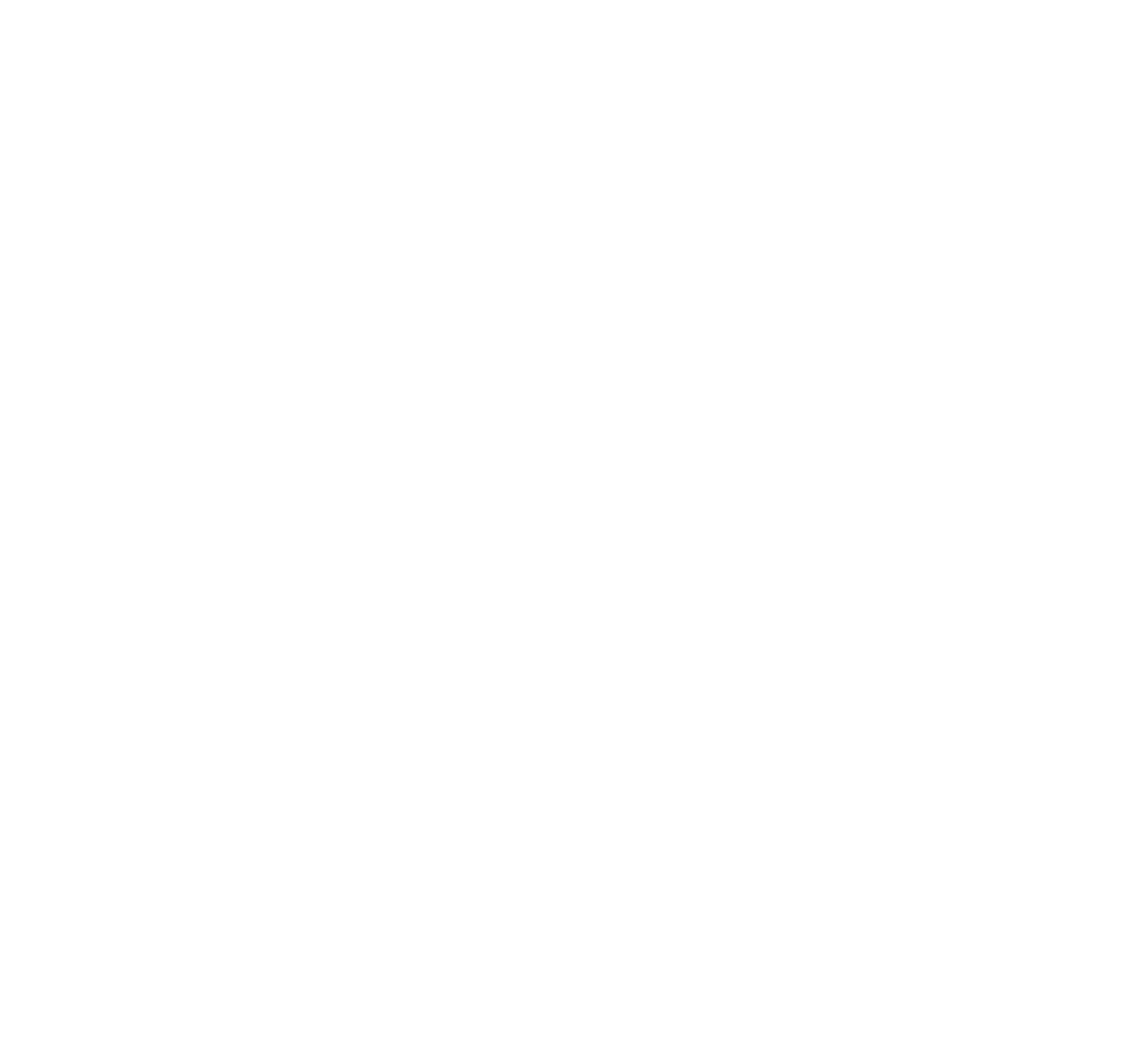
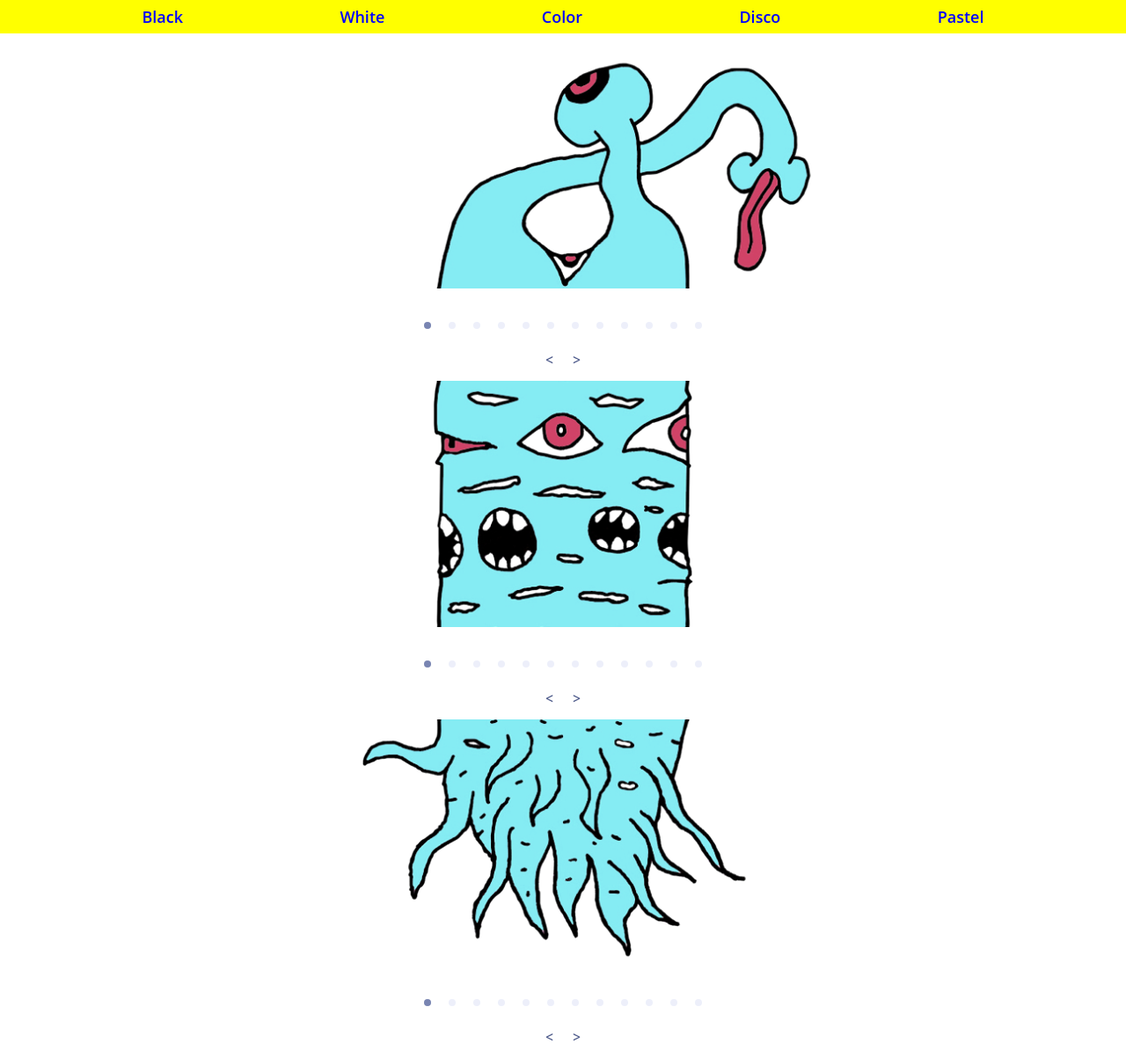
Before and after one commit to zoltanalmodo/ddisco-003, a React (Create React App) app: page /pastel in a window 1280 px wide. Shown: the whole page at 88% size. Before the commit the page ends 800 px from the top, so only its background shows below. Built offline with nearby package versions, Linux system fonts and the light colour scheme.

Commit message:
pastel button toggle added

```diff
--- a/src/App.js
+++ b/src/App.js
@@ -8,6 +8,7 @@ import { Black } from './components/Black';
 import { Start } from './components/Start';
 import { White } from './components/White';
 import { Color } from './components/Color';
+import { Pastel } from './components/Pastel';
 
 import { GlobalProvider } from './context/GlobalState';
 
@@ -23,6 +24,7 @@ function App() {
           <Route path='/black' component={Black} />
           <Route path='/white' component={White} />
           <Route path='/color' component={Color} />
+          <Route path='/pastel' component={Pastel} />
       </Router>
 
     </GlobalProvider>
--- a/src/components/Navigation.js
+++ b/src/components/Navigation.js
@@ -16,7 +16,7 @@ function Navigation() {
     setActiveButtonWhite,
     setActiveButtonColor,
     setActiveButtonDisco,
-    setActiveButtonPastel,
+    setIsPastel,
 
   } = useContext(GlobalContext);
 
@@ -42,10 +42,8 @@ function Navigation() {
   }
 
   const activeBackgroundPastel = () => {
-    return(
-      globalState.activeButton === 'pastel' ? 'pink' : ''
-    )
-  }
+    return globalState.isPastel === 'true' ? 'pink' : 'yellow';
+  };
 
   return (
 
@@ -88,8 +86,8 @@ function Navigation() {
               <Link to='/pastel'>
                 <div className='nav_links_li'>
                   <button
-                    onClick={setActiveButtonPastel}
-                    style={{ backgroundColor: (`${activeBackgroundPastel()}`) }}>Pastel
+                    onClick={setIsPastel}
+                    style={{ backgroundColor: activeBackgroundPastel() }}>Pastel
                   </button>
                 </div>
               </Link>
--- a/src/components/Pastel.js
+++ b/src/components/Pastel.js
@@ -1,208 +1,395 @@
 import React, { useContext } from 'react'
 import AliceCarousel from 'react-alice-carousel'
 import 'react-alice-carousel/lib/alice-carousel.css'
-import Navigation from './Navigation';
-
+import Navigation from './Navigation'
 import { GlobalContext } from '../context/GlobalState'
 
-import ddisco_b_001_1 from '../images/b/ddisco_b_001_1.jpg';
-import ddisco_b_001_2 from '../images/b/ddisco_b_001_2.jpg';
-import ddisco_b_001_3 from '../images/b/ddisco_b_001_3.jpg';
-import ddisco_b_002_1 from '../images/b/ddisco_b_002_1.jpg';
-import ddisco_b_002_2 from '../images/b/ddisco_b_002_2.jpg';
-import ddisco_b_002_3 from '../images/b/ddisco_b_002_3.jpg';
-import ddisco_b_003_1 from '../images/b/ddisco_b_003_1.jpg';
-import ddisco_b_003_2 from '../images/b/ddisco_b_003_2.jpg';
-import ddisco_b_003_3 from '../images/b/ddisco_b_003_3.jpg';
-import ddisco_b_004_1 from '../images/b/ddisco_b_004_1.jpg';
-import ddisco_b_004_2 from '../images/b/ddisco_b_004_2.jpg';
-import ddisco_b_004_3 from '../images/b/ddisco_b_004_3.jpg';
-import ddisco_b_005_1 from '../images/b/ddisco_b_005_1.jpg';
-import ddisco_b_005_2 from '../images/b/ddisco_b_005_2.jpg';
-import ddisco_b_005_3 from '../images/b/ddisco_b_005_3.jpg';
-import ddisco_b_006_1 from '../images/b/ddisco_b_006_1.jpg';
-import ddisco_b_006_2 from '../images/b/ddisco_b_006_2.jpg';
-import ddisco_b_006_3 from '../images/b/ddisco_b_006_3.jpg';
-import ddisco_b_007_1 from '../images/b/ddisco_b_007_1.jpg';
-import ddisco_b_007_2 from '../images/b/ddisco_b_007_2.jpg';
-import ddisco_b_007_3 from '../images/b/ddisco_b_007_3.jpg';
-import ddisco_b_008_1 from '../images/b/ddisco_b_008_1.jpg';
-import ddisco_b_008_2 from '../images/b/ddisco_b_008_2.jpg';
-import ddisco_b_008_3 from '../images/b/ddisco_b_008_3.jpg';
-import ddisco_b_009_1 from '../images/b/ddisco_b_009_1.jpg';
-import ddisco_b_009_2 from '../images/b/ddisco_b_009_2.jpg';
-import ddisco_b_009_3 from '../images/b/ddisco_b_009_3.jpg';
-import ddisco_b_010_1 from '../images/b/ddisco_b_010_1.jpg';
-import ddisco_b_010_2 from '../images/b/ddisco_b_010_2.jpg';
-import ddisco_b_010_3 from '../images/b/ddisco_b_010_3.jpg';
-import ddisco_b_011_1 from '../images/b/ddisco_b_011_1.jpg';
-import ddisco_b_011_2 from '../images/b/ddisco_b_011_2.jpg';
-import ddisco_b_011_3 from '../images/b/ddisco_b_011_3.jpg';
-import ddisco_b_012_1 from '../images/b/ddisco_b_012_1.jpg';
-import ddisco_b_012_2 from '../images/b/ddisco_b_012_2.jpg';
-import ddisco_b_012_3 from '../images/b/ddisco_b_012_3.jpg';
+import ddisco_c_001_1 from '../images/c/ddisco_c_001_1.jpg';
+import ddisco_c_001_2 from '../images/c/ddisco_c_001_2.jpg';
+import ddisco_c_001_3 from '../images/c/ddisco_c_001_3.jpg';
+import ddisco_c_002_1 from '../images/c/ddisco_c_002_1.jpg';
+import ddisco_c_002_2 from '../images/c/ddisco_c_002_2.jpg';
+import ddisco_c_002_3 from '../images/c/ddisco_c_002_3.jpg';
+import ddisco_c_003_1 from '../images/c/ddisco_c_003_1.jpg';
+import ddisco_c_003_2 from '../images/c/ddisco_c_003_2.jpg';
+import ddisco_c_003_3 from '../images/c/ddisco_c_003_3.jpg';
+import ddisco_c_004_1 from '../images/c/ddisco_c_004_1.jpg';
+import ddisco_c_004_2 from '../images/c/ddisco_c_004_2.jpg';
+import ddisco_c_004_3 from '../images/c/ddisco_c_004_3.jpg';
+import ddisco_c_005_1 from '../images/c/ddisco_c_005_1.jpg';
+import ddisco_c_005_2 from '../images/c/ddisco_c_005_2.jpg';
+import ddisco_c_005_3 from '../images/c/ddisco_c_005_3.jpg';
+import ddisco_c_006_1 from '../images/c/ddisco_c_006_1.jpg';
+import ddisco_c_006_2 from '../images/c/ddisco_c_006_2.jpg';
+import ddisco_c_006_3 from '../images/c/ddisco_c_006_3.jpg';
+import ddisco_c_007_1 from '../images/c/ddisco_c_007_1.jpg';
+import ddisco_c_007_2 from '../images/c/ddisco_c_007_2.jpg';
+import ddisco_c_007_3 from '../images/c/ddisco_c_007_3.jpg';
+import ddisco_c_008_1 from '../images/c/ddisco_c_008_1.jpg';
+import ddisco_c_008_2 from '../images/c/ddisco_c_008_2.jpg';
+import ddisco_c_008_3 from '../images/c/ddisco_c_008_3.jpg';
+import ddisco_c_009_1 from '../images/c/ddisco_c_009_1.jpg';
+import ddisco_c_009_2 from '../images/c/ddisco_c_009_2.jpg';
+import ddisco_c_009_3 from '../images/c/ddisco_c_009_3.jpg';
+import ddisco_c_010_1 from '../images/c/ddisco_c_010_1.jpg';
+import ddisco_c_010_2 from '../images/c/ddisco_c_010_2.jpg';
+import ddisco_c_010_3 from '../images/c/ddisco_c_010_3.jpg';
+import ddisco_c_011_1 from '../images/c/ddisco_c_011_1.jpg';
+import ddisco_c_011_2 from '../images/c/ddisco_c_011_2.jpg';
+import ddisco_c_011_3 from '../images/c/ddisco_c_011_3.jpg';
+import ddisco_c_012_1 from '../images/c/ddisco_c_012_1.jpg';
+import ddisco_c_012_2 from '../images/c/ddisco_c_012_2.jpg';
+import ddisco_c_012_3 from '../images/c/ddisco_c_012_3.jpg';
 
-let galleryItems_001 = [
-  <img alt='b_001_1' src={ddisco_b_001_1} className="CarouselSize" />,
-  <img alt='b_002_1' src={ddisco_b_002_1} className="CarouselSize" />,
-  <img alt='b_003_1' src={ddisco_b_003_1} className="CarouselSize" />,
-  <img alt='b_004_1' src={ddisco_b_004_1} className="CarouselSize" />,
-  <img alt='b_005_1' src={ddisco_b_005_1} className="CarouselSize" />,
-  <img alt='b_006_1' src={ddisco_b_006_1} className="CarouselSize" />,
-  <img alt='b_007_1' src={ddisco_b_007_1} className="CarouselSize" />,
-  <img alt='b_008_1' src={ddisco_b_008_1} className="CarouselSize" />,
-  <img alt='b_009_1' src={ddisco_b_009_1} className="CarouselSize" />,
-  <img alt='b_010_1' src={ddisco_b_010_1} className="CarouselSize" />,
-  <img alt='b_011_1' src={ddisco_b_011_1} className="CarouselSize" />,
-  <img alt='b_012_1' src={ddisco_b_012_1} className="CarouselSize" />
-]
+// galleryItems_001
 
-let galleryItems_002 = [
-  <img alt='b_001_2' src={ddisco_b_001_2} className="CarouselSize" />,
-  <img alt='b_002_2' src={ddisco_b_002_2} className="CarouselSize" />,
-  <img alt='b_003_2' src={ddisco_b_003_2} className="CarouselSize" />,
-  <img alt='b_004_2' src={ddisco_b_004_2} className="CarouselSize" />,
-  <img alt='b_005_2' src={ddisco_b_005_2} className="CarouselSize" />,
-  <img alt='b_006_2' src={ddisco_b_006_2} className="CarouselSize" />,
-  <img alt='b_007_2' src={ddisco_b_007_2} className="CarouselSize" />,
-  <img alt='b_008_2' src={ddisco_b_008_2} className="CarouselSize" />,
-  <img alt='b_009_2' src={ddisco_b_009_2} className="CarouselSize" />,
-  <img alt='b_010_2' src={ddisco_b_010_2} className="CarouselSize" />,
-  <img alt='b_011_2' src={ddisco_b_011_2} className="CarouselSize" />,
-  <img alt='b_012_2' src={ddisco_b_012_2} className="CarouselSize" />
-]
+let galleryItems_001_0 = [...Array(12)].map((element, index) => <img
+alt='c_001_1'
+src={ddisco_c_001_1}
+className="CarouselSize" />)
 
-let galleryItems_003 = [
-  <img alt='b_001_3' src={ddisco_b_001_3} className="CarouselSize" />,
-  <img alt='b_002_3' src={ddisco_b_002_3} className="CarouselSize" />,
-  <img alt='b_003_3' src={ddisco_b_003_3} className="CarouselSize" />,
-  <img alt='b_004_3' src={ddisco_b_004_3} className="CarouselSize" />,
-  <img alt='b_005_3' src={ddisco_b_005_3} className="CarouselSize" />,
-  <img alt='b_006_3' src={ddisco_b_006_3} className="CarouselSize" />,
-  <img alt='b_007_3' src={ddisco_b_007_3} className="CarouselSize" />,
-  <img alt='b_008_3' src={ddisco_b_008_3} className="CarouselSize" />,
-  <img alt='b_009_3' src={ddisco_b_009_3} className="CarouselSize" />,
-  <img alt='b_010_3' src={ddisco_b_010_3} className="CarouselSize" />,
-  <img alt='b_011_3' src={ddisco_b_011_3} className="CarouselSize" />,
-  <img alt='b_012_3' src={ddisco_b_012_3} className="CarouselSize" />
-]
+let galleryItems_001_1 = [...Array(12)].map((element, index) => <img
+alt='c_002_1'
+src={ddisco_c_002_1}
+className="CarouselSize" />)
 
+let galleryItems_001_2 = [...Array(12)].map((element, index) => <img
+alt='c_003_1'
+src={ddisco_c_003_1}
+className="CarouselSize" />)
+
+let galleryItems_001_3 = [...Array(12)].map((element, index) => <img
+alt='c_004_1'
+src={ddisco_c_004_1}
+className="CarouselSize" />)
+
+let galleryItems_001_4 = [...Array(12)].map((element, index) => <img
+alt='c_005_1'
+src={ddisco_c_005_1}
+className="CarouselSize" />)
+
+let galleryItems_001_5 = [...Array(12)].map((element, index) => <img
+alt='c_006_1'
+src={ddisco_c_006_1}
+className="CarouselSize" />)
+
+let galleryItems_001_6 = [...Array(12)].map((element, index) => <img
+alt='c_007_1'
+src={ddisco_c_007_1}
+className="CarouselSize" />)
+
+let galleryItems_001_7 = [...Array(12)].map((element, index) => <img
+alt='c_008_1'
+src={ddisco_c_008_1}
+className="CarouselSize" />)
+
+let galleryItems_001_8 = [...Array(12)].map((element, index) => <img
+alt='c_009_1'
+src={ddisco_c_009_1}
+className="CarouselSize" />)
+
+let galleryItems_001_9 = [...Array(12)].map((element, index) => <img
+alt='c_010_1'
+src={ddisco_c_010_1}
+className="CarouselSize" />)
+
+let galleryItems_001_10 = [...Array(12)].map((element, index) => <img
+alt='c_011_1'
+src={ddisco_c_011_1}
+className="CarouselSize" />)
+
+let galleryItems_001_11 = [...Array(12)].map((element, index) => <img
+alt='c_012_1'
+src={ddisco_c_012_1}
+className="CarouselSize" />)
+
+// galleryItems_002
+
+let galleryItems_002_0 = [...Array(12)].map((element, index) => <img
+alt='c_001_2'
+src={ddisco_c_001_2}
+className="CarouselSize" />)
+
+let galleryItems_002_1 = [...Array(12)].map((element, index) => <img
+alt='c_002_2'
+src={ddisco_c_002_2}
+className="CarouselSize" />)
+
+let galleryItems_002_2 = [...Array(12)].map((element, index) => <img
+alt='c_003_2'
+src={ddisco_c_003_2}
+className="CarouselSize" />)
+
+let galleryItems_002_3 = [...Array(12)].map((element, index) => <img
+alt='c_004_2'
+src={ddisco_c_004_2}
+className="CarouselSize" />)
+
+let galleryItems_002_4 = [...Array(12)].map((element, index) => <img
+alt='c_005_2'
+src={ddisco_c_005_2}
+className="CarouselSize" />)
+
+let galleryItems_002_5 = [...Array(12)].map((element, index) => <img
+alt='c_006_2'
+src={ddisco_c_006_2}
+className="CarouselSize" />)
+
+let galleryItems_002_6 = [...Array(12)].map((element, index) => <img
+alt='c_007_2'
+src={ddisco_c_007_2}
+className="CarouselSize" />)
+
+let galleryItems_002_7 = [...Array(12)].map((element, index) => <img
+alt='c_008_2'
+src={ddisco_c_008_2}
+className="CarouselSize" />)
+
+let galleryItems_002_8 = [...Array(12)].map((element, index) => <img
+alt='c_009_2'
+src={ddisco_c_009_2}
+className="CarouselSize" />)
+
+let galleryItems_002_9 = [...Array(12)].map((element, index) => <img
+alt='c_010_2'
+src={ddisco_c_010_2}
+className="CarouselSize" />)
+
+let galleryItems_002_10 = [...Array(12)].map((element, index) => <img
+alt='c_011_2'
+src={ddisco_c_011_2}
+className="CarouselSize" />)
+
+let galleryItems_002_11 = [...Array(12)].map((element, index) => <img
+alt='c_012_2'
+src={ddisco_c_012_2}
+className="CarouselSize" />)
+
+// galleryItems_003
+
+let galleryItems_003_0 = [...Array(12)].map((element, index) => <img
+alt='c_001_3'
+src={ddisco_c_001_3}
+className="CarouselSize" />)
+
+let galleryItems_003_1 = [...Array(12)].map((element, index) => <img
+alt='c_002_3'
+src={ddisco_c_002_3}
+className="CarouselSize" />)
+
+let galleryItems_003_2 = [...Array(12)].map((element, index) => <img
+alt='c_003_3'
+src={ddisco_c_003_3}
+className="CarouselSize" />)
+
+let galleryItems_003_3 = [...Array(12)].map((element, index) => <img
+alt='c_004_3'
+src={ddisco_c_004_3}
+className="CarouselSize" />)
+
+let galleryItems_003_4 = [...Array(12)].map((element, index) => <img
+alt='c_005_3'
+src={ddisco_c_005_3}
+className="CarouselSize" />)
+
+let galleryItems_003_5 = [...Array(12)].map((element, index) => <img
+alt='c_006_3'
+src={ddisco_c_006_3}
+className="CarouselSize" />)
+
+let galleryItems_003_6 = [...Array(12)].map((element, index) => <img
+alt='c_007_3'
+src={ddisco_c_007_3}
+className="CarouselSize" />)
+
+let galleryItems_003_7 = [...Array(12)].map((element, index) => <img
+alt='c_008_3'
+src={ddisco_c_008_3}
+className="CarouselSize" />)
+
+let galleryItems_003_8 = [...Array(12)].map((element, index) => <img
+alt='c_009_3'
+src={ddisco_c_009_3}
+className="CarouselSize" />)
+
+let galleryItems_003_9 = [...Array(12)].map((element, index) => <img
+alt='c_010_3'
+src={ddisco_c_010_3}
+className="CarouselSize" />)
+
+let galleryItems_003_10 = [...Array(12)].map((element, index) => <img
+alt='c_011_3'
+src={ddisco_c_011_3}
+className="CarouselSize" />)
+
+let galleryItems_003_11 = [...Array(12)].map((element, index) => <img
+alt='c_012_3'
+src={ddisco_c_012_3}
+className="CarouselSize" />)
 
 
 export const Pastel = () => {
 
-  const {
-    updateIndex_001,
-    updateIndex_002,
-    updateIndex_003 } = useContext(GlobalContext);
+  const actualItems_001 = (value) => {
+    return (
+      value === 0 ? galleryItems_001_0 :
+      value === 1 ? galleryItems_001_1 :
+      value === 2 ? galleryItems_001_2 :
+      value === 3 ? galleryItems_001_3 :
+      value === 4 ? galleryItems_001_4 :
+      value === 5 ? galleryItems_001_5 :
+      value === 6 ? galleryItems_001_6 :
+      value === 7 ? galleryItems_001_7 :
+      value === 8 ? galleryItems_001_8 :
+      value === 9 ? galleryItems_001_9 :
+      value === 10 ? galleryItems_001_10 :
+      value === 11 ? galleryItems_001_11 :
+      "error_001"
+    )
+  }
+
+  const actualItems_002 = (value) => {
+    return (
+      value === 0 ? galleryItems_002_0 :
+      value === 1 ? galleryItems_002_1 :
+      value === 2 ? galleryItems_002_2 :
+      value === 3 ? galleryItems_002_3 :
+      value === 4 ? galleryItems_002_4 :
+      value === 5 ? galleryItems_002_5 :
+      value === 6 ? galleryItems_002_6 :
+      value === 7 ? galleryItems_002_7 :
+      value === 8 ? galleryItems_002_8 :
+      value === 9 ? galleryItems_002_9 :
+      value === 10 ? galleryItems_002_10 :
+      value === 11 ? galleryItems_002_11 :
+      "error_002"
+    )
+  }
+
+  const actualItems_003 = (value) => {
+    return (
+      value === 0 ? galleryItems_003_0 :
+      value === 1 ? galleryItems_003_1 :
+      value === 2 ? galleryItems_003_2 :
+      value === 3 ? galleryItems_003_3 :
+      value === 4 ? galleryItems_003_4 :
+      value === 5 ? galleryItems_003_5 :
+      value === 6 ? galleryItems_003_6 :
+      value === 7 ? galleryItems_003_7 :
+      value === 8 ? galleryItems_003_8 :
+      value === 9 ? galleryItems_003_9 :
+      value === 10 ? galleryItems_003_10 :
+      value === 11 ? galleryItems_003_11 :
+      "error_003"
+    )
+  }
 
   const {
-    globalState
+    globalState,
+    setDegree_001,
+    setDegree_002,
+    setDegree_003,
   } = useContext(GlobalContext);
 
 
   return (
 
-    <div className='body_black'>
+    <div className='body_white'>
 
       <Navigation />
 
+      <div className='carousel_white'>
 
-      <div className='carousel_black'>
+        <div style={{
+                filter: (`brightness(105%) saturate(70%)`),
+                }}>
 
-        <AliceCarousel
-          autoPlay={false}
-          autoPlayStrategy={'all'}
-          autoPlayInterval={5000}
-          autoPlayDirection={'rtl'}
-          disableAutoPlayOnAction={true}
+            <div style={{
+                filter: (`hue-rotate(${globalState.degree_001}deg)`),
+                }}>
+            <AliceCarousel
+                autoPlay={false}
+                autoPlayStrategy={'all'}
+                autoPlayInterval={5000}
+                autoPlayDirection={'rtl'}
+                disableAutoPlayOnAction={true}
 
-          infinite={true}
+                infinite={true}
 
-          mouseTrackingEnabled={true}
+                mouseTrackingEnabled={true}
+                dotsDisabled={true}
+                buttonsDisabled={true}
+                swipeDisabled={false}
+                touchTrackingEnabled={true}
+                swipeDelta={0.1}
+                preventEventOnTouchMove={true}
 
-          dotsDisabled={true}
-          buttonsDisabled={true}
-          swipeDisabled={false}
+                items={actualItems_001(globalState.currentIndex_001)}
+                startIndex={globalState.currentIndex_001}
+                slideToIndex={globalState.currentIndex_001}
+                onSlideChanged={ (e) => setDegree_001( e.item * 30) }
+            />
+            </div>
 
-          touchTrackingEnabled={true}
+            <div style={{
+                filter: (`hue-rotate(${globalState.degree_002}deg)`),
+                }}>
 
-          swipeDelta={0.1}
-          preventEventOnTouchMove={true}
-          items={galleryItems_001}
+            <AliceCarousel
+                autoPlay={false}
+                autoPlayStrategy={'all'}
+                autoPlayInterval={5000}
+                autoPlayDirection={'ltr'}
+                disableAutoPlayOnAction={true}
 
-          startIndex={globalState.currentIndex_001}
+                infinite={true}
 
-          onSlideChanged={ (e) => updateIndex_001( e.item ) }
+                mouseTrackingEnabled={true}
+                dotsDisabled={true}
+                buttonsDisabled={true}
+                swipeDisabled={false}
+                touchTrackingEnabled={true}
+                swipeDelta={0.1}
+                preventEventOnTouchMove={true}
 
-          slideToIndex={globalState.currentIndex_001}
+                items={actualItems_002(globalState.currentIndex_002)}
+                startIndex={globalState.currentIndex_002}
+                slideToIndex={globalState.currentIndex_002}
+                onSlideChanged={ (e) => setDegree_002( e.item * 30) }
+            />
+            </div>
 
-        />
+            <div style={{
+                filter: (`hue-rotate(${globalState.degree_003}deg)`),
+                }}>
 
+            <AliceCarousel
+                autoPlay={false}
+                autoPlayStrategy={'all'}
+                autoPlayInterval={5000}
+                autoPlayDirection={'rtl'}
+                disableAutoPlayOnAction={true}
 
+                infinite={true}
 
-        <AliceCarousel
-          autoPlay={false}
-          autoPlayStrategy={'all'}
-          autoPlayInterval={5000}
-          autoPlayDirection={'rtl'}
-          disableAutoPlayOnAction={true}
+                mouseTrackingEnabled={true}
+                dotsDisabled={true}
+                buttonsDisabled={true}
+                swipeDisabled={false}
+                touchTrackingEnabled={true}
+                swipeDelta={0.1}
+                preventEventOnTouchMove={true}
 
-          infinite={true}
+                items={actualItems_003(globalState.currentIndex_003)}
+                startIndex={globalState.currentIndex_003}
+                slideToIndex={globalState.currentIndex_003}
+                onSlideChanged={ (e) => setDegree_003( e.item * 30) }
+            />
+            </div>
 
-          mouseTrackingEnabled={true}
-
-          dotsDisabled={true}
-          buttonsDisabled={true}
-          swipeDisabled={false}
-
-          touchTrackingEnabled={true}
-
-          swipeDelta={0.1}
-          preventEventOnTouchMove={true}
-          items={galleryItems_002}
-
-          startIndex={globalState.currentIndex_002}
-
-          onSlideChanged={ (e) => updateIndex_002( e.item ) }
-
-          slideToIndex={globalState.currentIndex_002}
-
-        />
-
-
-
-        <AliceCarousel
-          autoPlay={false}
-          autoPlayStrategy={'all'}
-          autoPlayInterval={5000}
-          autoPlayDirection={'rtl'}
-          disableAutoPlayOnAction={true}
-
-          infinite={true}
-
-          mouseTrackingEnabled={true}
-
-          dotsDisabled={true}
-          buttonsDisabled={true}
-          swipeDisabled={false}
-
-          touchTrackingEnabled={true}
-
-          swipeDelta={0.1}
-          preventEventOnTouchMove={true}
-          items={galleryItems_003}
-
-          startIndex={globalState.currentIndex_003}
-
-          onSlideChanged={ (e) => updateIndex_003( e.item ) }
-
-          slideToIndex={globalState.currentIndex_003}
-
-        />
+        </div>
 
       </div>
-
 
     </div>
   )
--- a/src/context/AppReducer.js
+++ b/src/context/AppReducer.js
@@ -51,10 +51,10 @@ export const AppReducer = (state, action) => {
         ...state,
         activeButton: 'disco'
       };
-    case 'SET_ACTIVE_BUTTON_PASTEL' :
+    case 'SET_IS_PASTEL' :
       return {
         ...state,
-        activeButton: 'pastel'
+        isPastel: action.payload
       };
     default:
       return state;
--- a/src/context/GlobalState.js
+++ b/src/context/GlobalState.js
@@ -12,6 +12,7 @@ const initialState = {
   degree_002: 0,
   degree_003: 0,
   activeButton: '',
+  isPastel: 'false',
 };
 
 // Create Context
@@ -95,11 +96,11 @@ export const GlobalProvider = ({ children }) => {
     })
   }
 
-  function setActiveButtonPastel() {
+  function setIsPastel() {
     dispatch({
-      type: 'SET_ACTIVE_BUTTON_PASTEL',
-      payload: 'pastel'
-    })
+      type: 'SET_IS_PASTEL',
+      payload: globalState.isPastel === 'true' ? 'false' : 'true'
+    });
   }
 
 
@@ -121,7 +122,7 @@ export const GlobalProvider = ({ children }) => {
         setActiveButtonWhite,
         setActiveButtonColor,
         setActiveButtonDisco,
-        setActiveButtonPastel,
+        setIsPastel,
       }}>
       { children }
     </GlobalContext.Provider>
```
